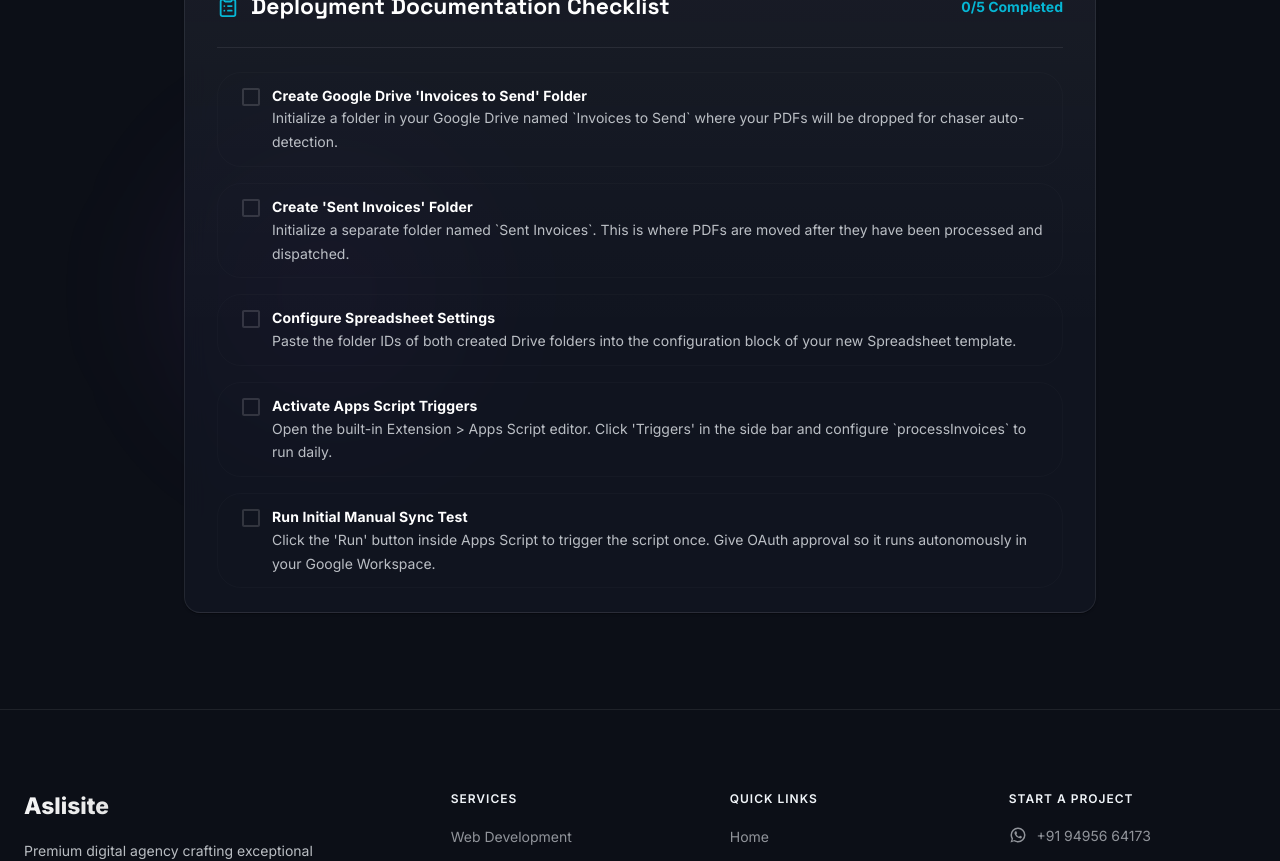
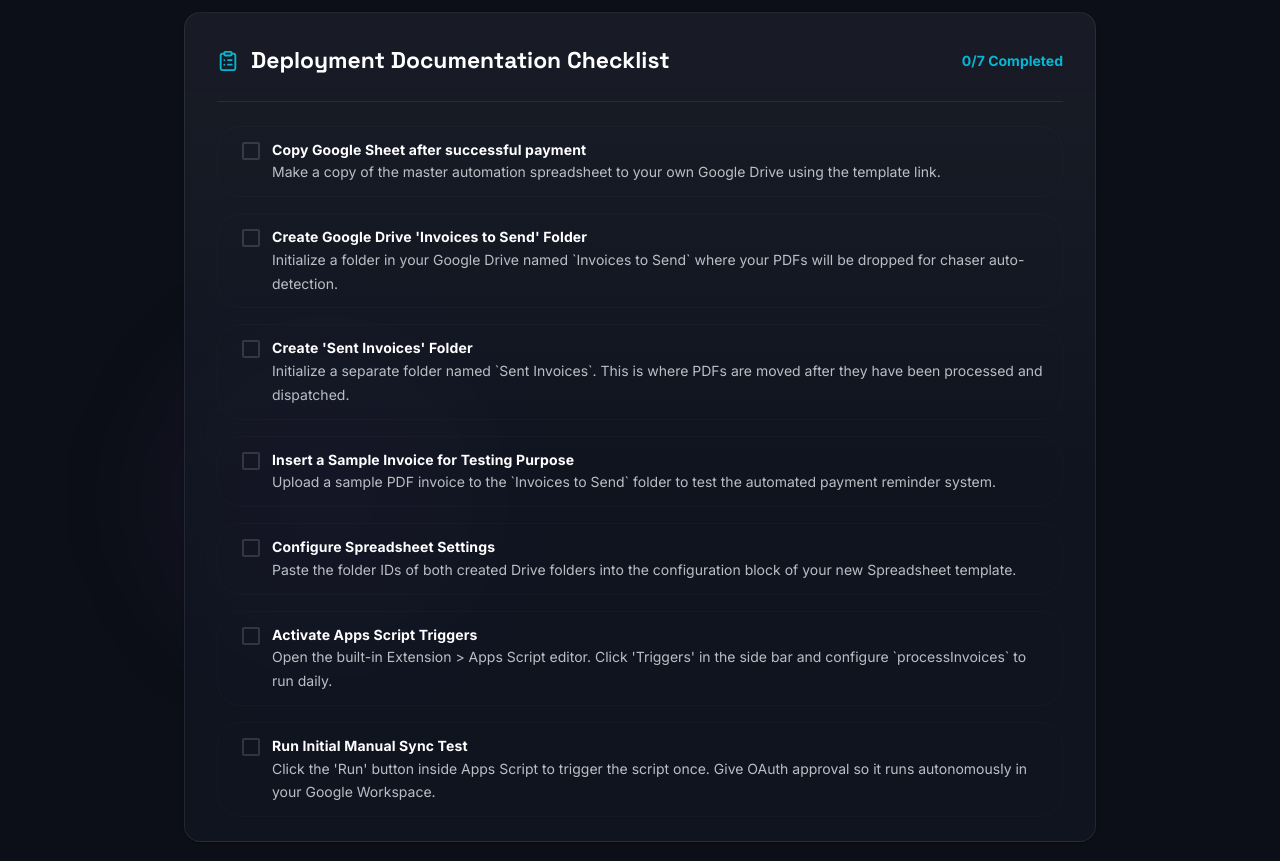
Before and after one commit to Aslisite/Aslisite, a React (Vite) app: page /products/sheet-automation/welcome in a window 1280 px wide. Shown: the part 1220-2081 px from the top of the page. Built offline with nearby package versions, Linux system fonts and the light colour scheme.

Commit message:
Update welcome page checklist and products navbar label for Sheet Automation

```diff
--- a/src/components/Navbar/Navbar.jsx
+++ b/src/components/Navbar/Navbar.jsx
@@ -48,7 +48,7 @@ const productItems = [
   {
     label: 'Sheet Automation',
     href: '/products/sheet-automation',
-    description: 'Automated AR & Invoice Chaser',
+    description: 'Automated Payment Reminder',
   },
 ];
 
--- a/src/pages/SheetAutomationWelcome.jsx
+++ b/src/pages/SheetAutomationWelcome.jsx
@@ -19,8 +19,10 @@ import { Video, ClipboardList, CheckCircle2, PlayCircle, ExternalLink } from 'lu
 
 const SheetAutomationWelcome = () => {
   const [steps, setSteps] = useState({
+    copySheet: false,
     folder1: false,
     folder2: false,
+    sampleInvoice: false,
     copyTemplate: false,
     pasteKey: false,
     testTrigger: false,
@@ -102,7 +104,7 @@ const SheetAutomationWelcome = () => {
                 mb: 2,
               }}
             >
-              Welcome to Sheet Automation
+              Welcome to Payment Reminder Automation
             </Typography>
             <Typography
               variant="body1"
@@ -291,6 +293,38 @@ const SheetAutomationWelcome = () => {
                 <Divider sx={{ mb: 3, borderColor: colors.border.light }} />
 
                 <FormGroup sx={{ gap: 2 }}>
+                  {/* Step 1: Copy Google Sheet */}
+                  <Box
+                    sx={{
+                      display: 'flex',
+                      alignItems: 'flex-start',
+                      p: 1.5,
+                      borderRadius: 2,
+                      border: `1px solid ${steps.copySheet ? 'rgba(6, 182, 212, 0.15)' : 'rgba(255, 255, 255, 0.02)'}`,
+                      backgroundColor: steps.copySheet ? 'rgba(6, 182, 212, 0.02)' : 'transparent',
+                      transition: 'all 0.2s ease',
+                    }}
+                  >
+                    <Checkbox
+                      checked={steps.copySheet}
+                      onChange={() => handleStepChange('copySheet')}
+                      sx={{
+                        color: colors.border.medium,
+                        '&.Mui-checked': { color: colors.accent.secondary },
+                        pt: 0,
+                      }}
+                    />
+                    <Box>
+                      <Typography variant="subtitle2" sx={{ color: '#fff', fontWeight: 650 }}>
+                        Copy Google Sheet after successful payment
+                      </Typography>
+                      <Typography variant="body2" sx={{ color: colors.text.secondary }}>
+                        Make a copy of the master automation spreadsheet to your own Google Drive using the template link.
+                      </Typography>
+                    </Box>
+                  </Box>
+
+                  {/* Step 2: Create 'Invoices to Send' Folder */}
                   <Box
                     sx={{
                       display: 'flex',
@@ -322,6 +356,7 @@ const SheetAutomationWelcome = () => {
                     </Box>
                   </Box>
 
+                  {/* Step 3: Create 'Sent Invoices' Folder */}
                   <Box
                     sx={{
                       display: 'flex',
@@ -353,6 +388,38 @@ const SheetAutomationWelcome = () => {
                     </Box>
                   </Box>
 
+                  {/* Step 4: Insert a Sample Invoice for Testing Purpose */}
+                  <Box
+                    sx={{
+                      display: 'flex',
+                      alignItems: 'flex-start',
+                      p: 1.5,
+                      borderRadius: 2,
+                      border: `1px solid ${steps.sampleInvoice ? 'rgba(6, 182, 212, 0.15)' : 'rgba(255, 255, 255, 0.02)'}`,
+                      backgroundColor: steps.sampleInvoice ? 'rgba(6, 182, 212, 0.02)' : 'transparent',
+                      transition: 'all 0.2s ease',
+                    }}
+                  >
+                    <Checkbox
+                      checked={steps.sampleInvoice}
+                      onChange={() => handleStepChange('sampleInvoice')}
+                      sx={{
+                        color: colors.border.medium,
+                        '&.Mui-checked': { color: colors.accent.secondary },
+                        pt: 0,
+                      }}
+                    />
+                    <Box>
+                      <Typography variant="subtitle2" sx={{ color: '#fff', fontWeight: 650 }}>
+                        Insert a Sample Invoice for Testing Purpose
+                      </Typography>
+                      <Typography variant="body2" sx={{ color: colors.text.secondary }}>
+                        Upload a sample PDF invoice to the `Invoices to Send` folder to test the automated payment reminder system.
+                      </Typography>
+                    </Box>
+                  </Box>
+
+                  {/* Step 5: Configure Spreadsheet Settings */}
                   <Box
                     sx={{
                       display: 'flex',
@@ -386,6 +453,7 @@ const SheetAutomationWelcome = () => {
                     </Box>
                   </Box>
 
+                  {/* Step 6: Activate Apps Script Triggers */}
                   <Box
                     sx={{
                       display: 'flex',
@@ -418,6 +486,7 @@ const SheetAutomationWelcome = () => {
                     </Box>
                   </Box>
 
+                  {/* Step 7: Run Initial Manual Sync Test */}
                   <Box
                     sx={{
                       display: 'flex',
```
